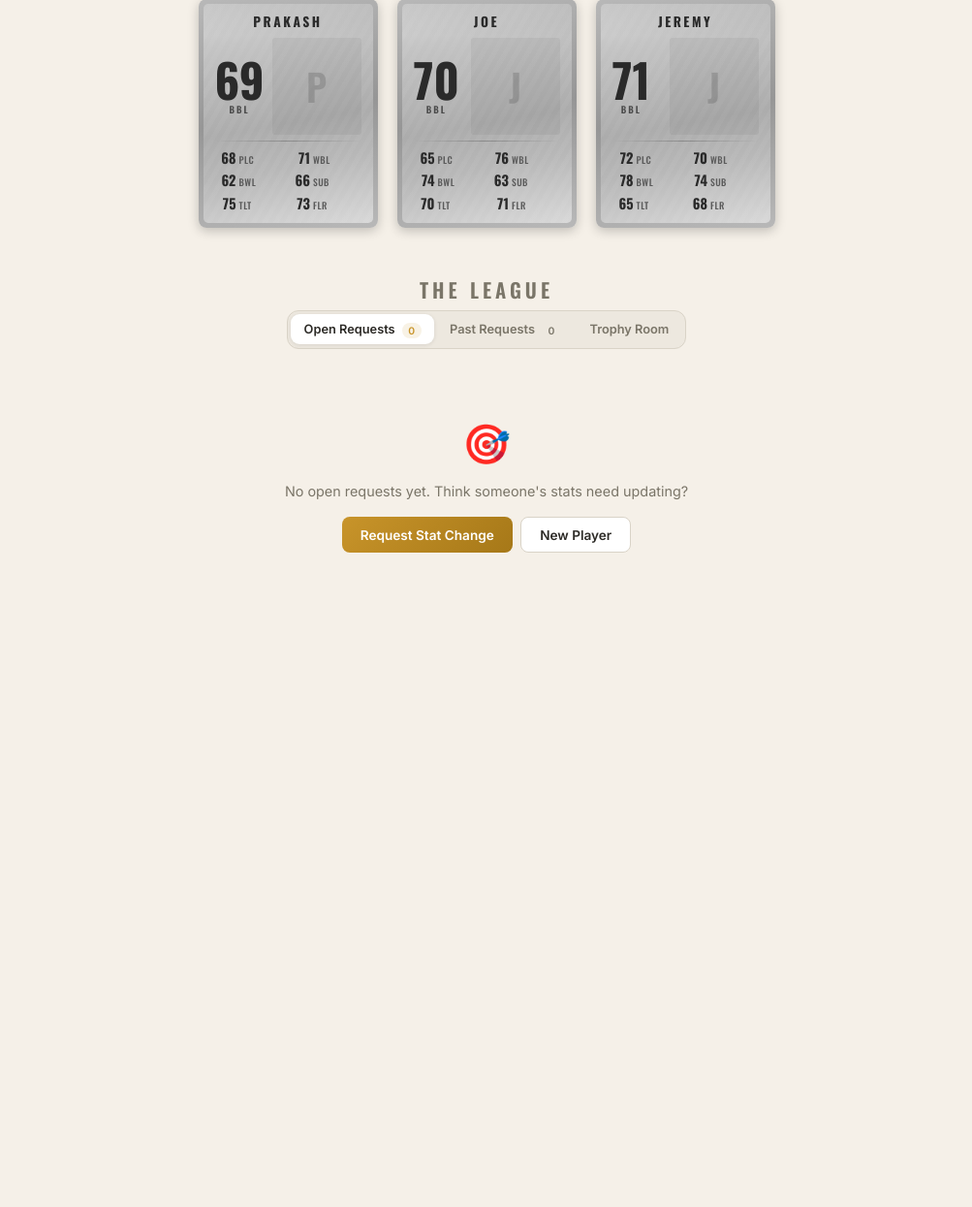
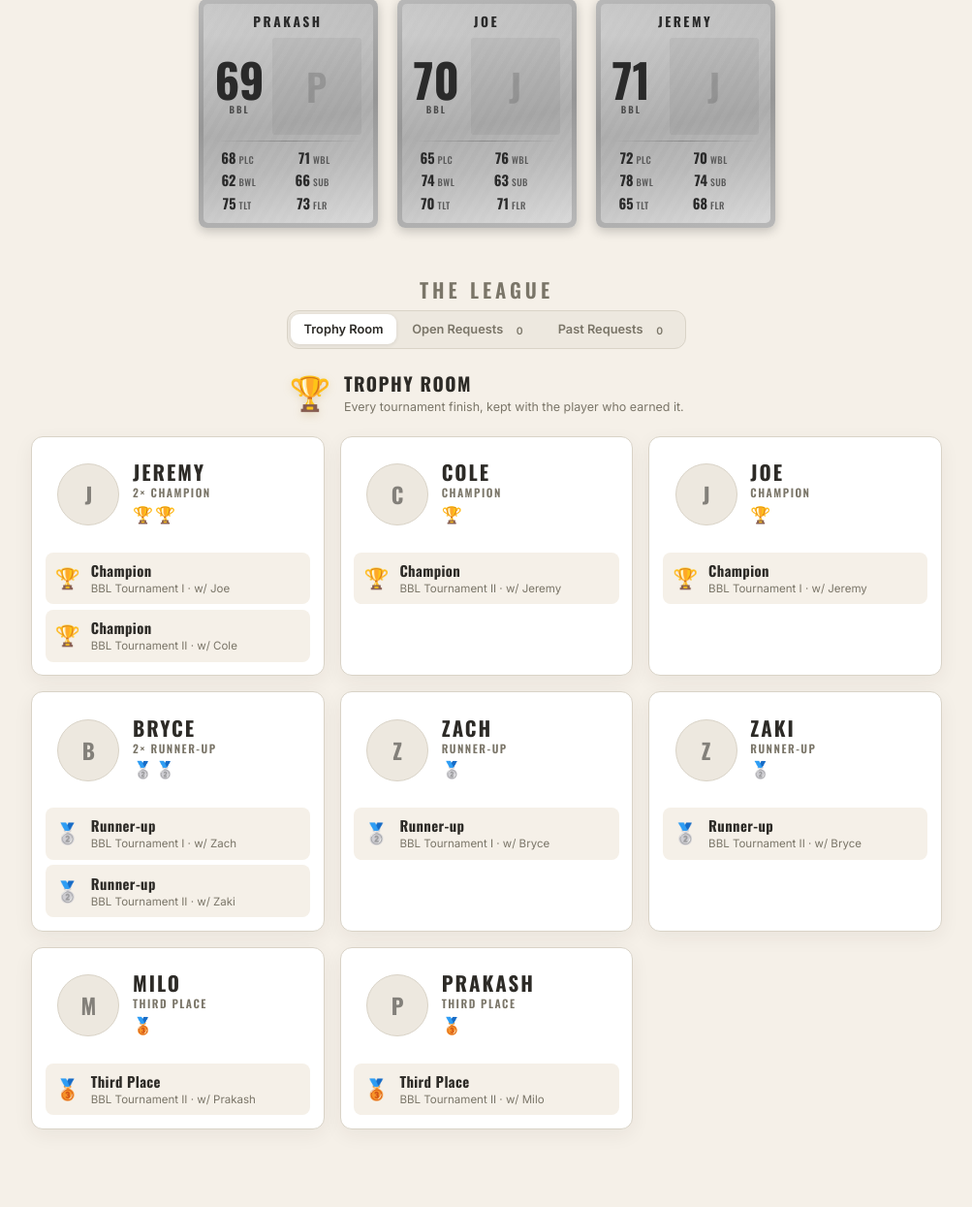
Before and after one commit to jeremycrowley7007/bbl, a Flask app: page / in a window 1280 px wide. Shown: the part 629-1874 px from the top of the page at 97% size, without its empty margins (138-1141 px from the left). Before the commit the page ends 1199 px from the top, so only its background shows below. Run offline with Flask 3, Linux system fonts and the light colour scheme; data comes from the database, SQL or seed files in the repository; data that the repository does not hold is empty.

Commit message:
Open the league on the Trophy Room.
Make tournament finishes the first tab and the view that loads by default.

Co-authored-by: Cursor <cursoragent@cursor.com>

```diff
--- a/static/app.js
+++ b/static/app.js
@@ -1,6 +1,6 @@
 let players = [];
 let playerOrder = [];
-let currentTab = "open";
+let currentTab = "trophies";
 let adminMode = false;
 let currentDetailReqId = null;
 let photoUploadPlayerId = null;
@@ -1710,7 +1710,7 @@ async function approveNewPlayer(reqId) {
 
 document.addEventListener("DOMContentLoaded", () => {
   loadPlayers();
-  switchTab("open");
+  switchTab("trophies");
 });
 
 document.addEventListener("keydown", (e) => {
--- a/templates/index.html
+++ b/templates/index.html
@@ -54,18 +54,18 @@
       <h2 class="section-title">THE LEAGUE</h2>
       <div class="league-header">
         <nav class="league-nav" aria-label="League views">
-          <button type="button" class="league-tab active" data-tab="open" onclick="switchTab('open')">
+          <button type="button" class="league-tab active" data-tab="trophies" onclick="switchTab('trophies')">
+            Trophy Room
+          </button>
+          <button type="button" class="league-tab" data-tab="open" onclick="switchTab('open')">
             Open Requests <span id="open-count" class="badge">0</span>
           </button>
           <button type="button" class="league-tab" data-tab="closed" onclick="switchTab('closed')">
             Past Requests <span id="closed-count" class="badge">0</span>
           </button>
-          <button type="button" class="league-tab" data-tab="trophies" onclick="switchTab('trophies')">
-            Trophy Room
-          </button>
         </nav>
       </div>
-      <div id="requests-panel">
+      <div id="requests-panel" class="league-panel-hidden">
         <div id="past-request-tools" class="past-request-tools league-panel-hidden">
           <label for="past-player-filter">Show requests for</label>
           <select id="past-player-filter" onchange="changePastPlayerFilter(this.value)">
@@ -75,7 +75,7 @@
         <div id="requests-list" class="requests-container"></div>
         <div id="request-pagination" class="request-pagination"></div>
       </div>
-      <div id="trophy-room" class="trophy-room league-panel-hidden"></div>
+      <div id="trophy-room" class="trophy-room"></div>
     </section>
   </main>
 
@@ -280,7 +280,7 @@
     </div>
   </div>
 
-  <script src="/static/app.js?v=12"></script>
+  <script src="/static/app.js?v=13"></script>
 </body>
 
 </html>
```
